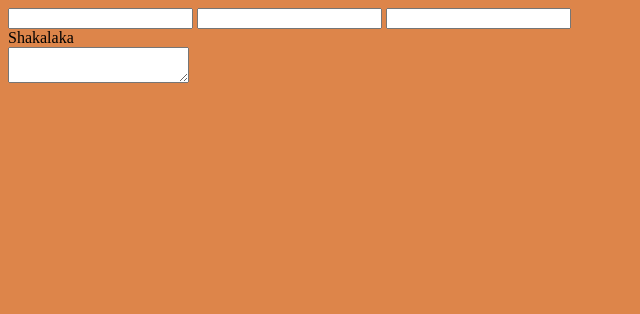
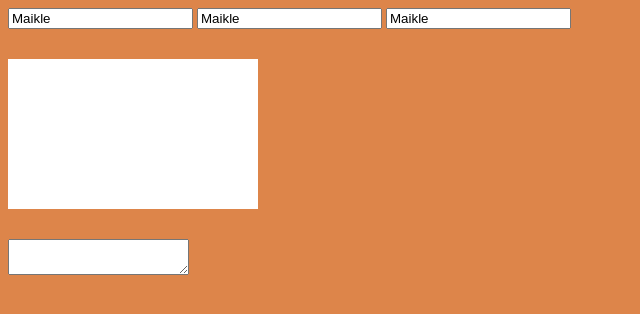
Before and after one commit to Maikl-Korvinus/JS--practice, a website: page #src/index.html in a window 1280 px wide. Shown: the whole page, without its empty margins (0-640 px from the left). Drawn offline with nearby package versions, Linux system fonts and the light colour scheme; files that its build step writes are made by us from their sources.

Commit message:
hide and find

```diff
--- a/#src/index.html
+++ b/#src/index.html
@@ -11,11 +11,13 @@
 
 <body>
 
-   <input value="" class="" id="name1">
-   <input value="" class="" id="name2">
-   <input value="" class="" id="name3">
-   <div id="block">
-      Shakalaka
+   <input value="Maikle" class="" id="name1">
+   <input value="Maikle" class="" id="name2">
+   <input value="Maikle" class="" id="name3">
+   <div id="block" class="kek">
+
+      <div id="kartinka" class="image-wrapper ">
+      </div>
    </div>
    <textarea id="area"></textarea>
 
--- a/#src/js/script.js
+++ b/#src/js/script.js
@@ -18,6 +18,7 @@ testWebP(function (support) {
 });
 
 
+/*
 function changeValue(xname) {
    let name1 = document.getElementById('name1');
    name1.value = xname;
@@ -26,7 +27,7 @@ function changeValue(xname) {
    let name3 = document.getElementById('name3');
    name3.value = xname;
 }
-/*
+
 let name1 = document.getElementById('name1');
 name1.className = 'error + name-first';
 let name2 = document.getElementById('name2');
@@ -65,10 +66,41 @@ function chasi() {
    a++
 }
 setInterval(chasi, 1000);
-*/
+
 
 function getSumm(a, b) {
    let result = +a + +b;
    console.log(result);
 }
 getSumm('7', '10');
+*/
+
+function findElement(id) {
+   let dishka = id;
+   let element = document.getElementById(dishka);
+   if (element != null) {
+      element.remove();
+   }
+
+}
+
+
+function findElementAddClass(id, classNmaeStyle) {
+   let dishka = id;
+   let element = document.getElementById(dishka);
+   if (element != null) {
+      element.className = 'image-wrapper ' + (classNmaeStyle);
+   }
+}
+//findElementAddClass('kartinka', 'image-null')
+
+function hideElement() {
+
+   setTimeout(findElementAddClass('kartinka', 'image-null'), 1000);
+}
+
+function findElement() {
+
+   setTimeout(findElementAddClass('kartinka', 'image-full'), 2000);
+}
+findElement();
--- a/#src/scss/style.scss
+++ b/#src/scss/style.scss
@@ -12,12 +12,24 @@
 body {
    background-color: rgb(221, 133, 74);
 }
-.error {
-   border: 1px solid red;
+
+.black {
+   border: 5px solid rgb(0, 0, 0);
 }
-.invis {
-   display: none;
+.kek {
+   margin: 30px 0 0 0;
 }
-.noinvis {
-   border: 1px solid green;
+.image-wrapper {
+   background-color: #fff;
+   width: 0px;
+   height: 150px;
+   margin: 0px 0px 30px 0px;
+   transition-duration: 5s;
 }
+
+.image-null {
+   width: 10px;
+}
+.image-full {
+   width: 250px;
+}
```
Also changed, not shown: js-start/index.html (+7 -5 lines), js-start/js/script.js (+34 -2 lines), js-start/css/style.css, js-start/css/style.min.css, js-start/js/script.min.js.
